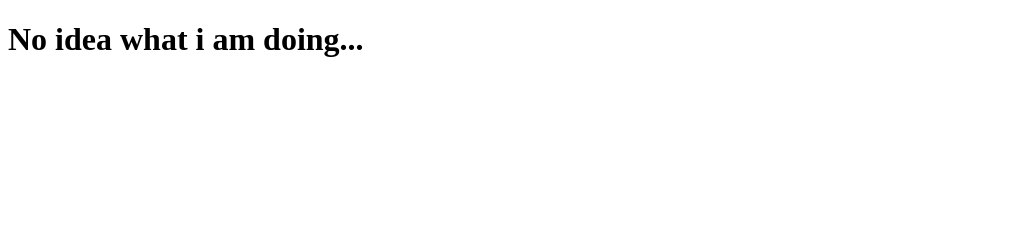
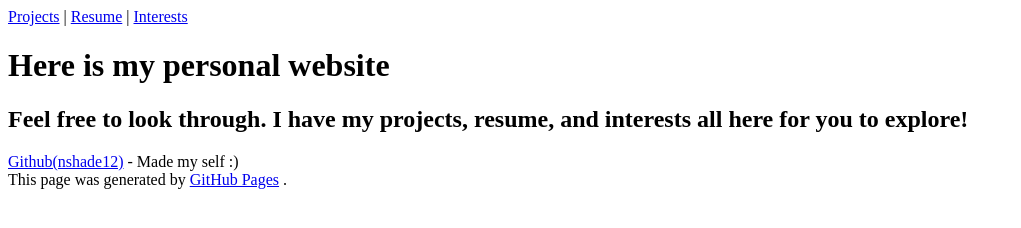
Before and after one commit to katiegoldstein/cs52lab1, a plain HTML site: page index.html in a window 1280 px wide. Shown: the whole page, without its empty margins (0-1021 px from the left). Drawn offline with Linux system fonts and the light colour scheme.

Commit message:
basic header and footer

```diff
--- a/index.html
+++ b/index.html
@@ -5,6 +5,35 @@
         <link rel="stylesheet" type="text/css" href="style.css" >
     </head>
     <body>
-        <h1>No idea what i am doing...</h1>
+
+
+        <header>
+            <nav>
+                <a href="#">Projects</a> |
+                <a href="#">Resume</a> |
+                <a href="#">Interests</a>
+            </nav>
+
+            <h1>Here is my personal website</h1>
+            <h2>Feel free to look through. I have my projects, resume, and interests all here for you to explore!</h2>
+        </header>
+
+
+
+        <footer>
+            <div class="site-footer-owner">
+                <a href="#">Github(nshade12)</a>
+                - Made my self :)
+            </div>
+            <div class="site-footer-credits">
+                <span>This page was generated by
+                <a href="#">GitHub Pages</a>
+                .</span>
+            </div>
+        </footer>
+
+
+
+
     </body>
 </html>
```
